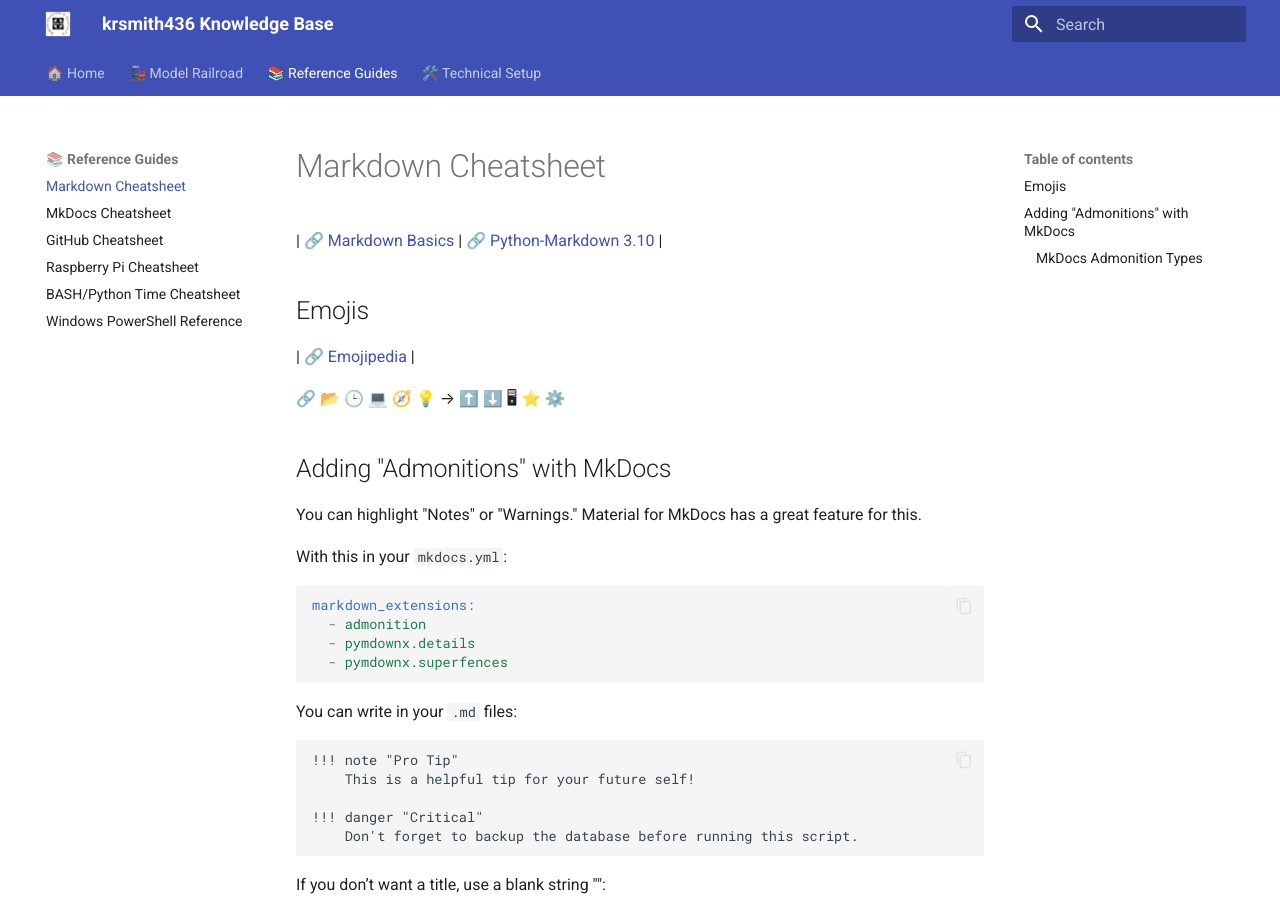
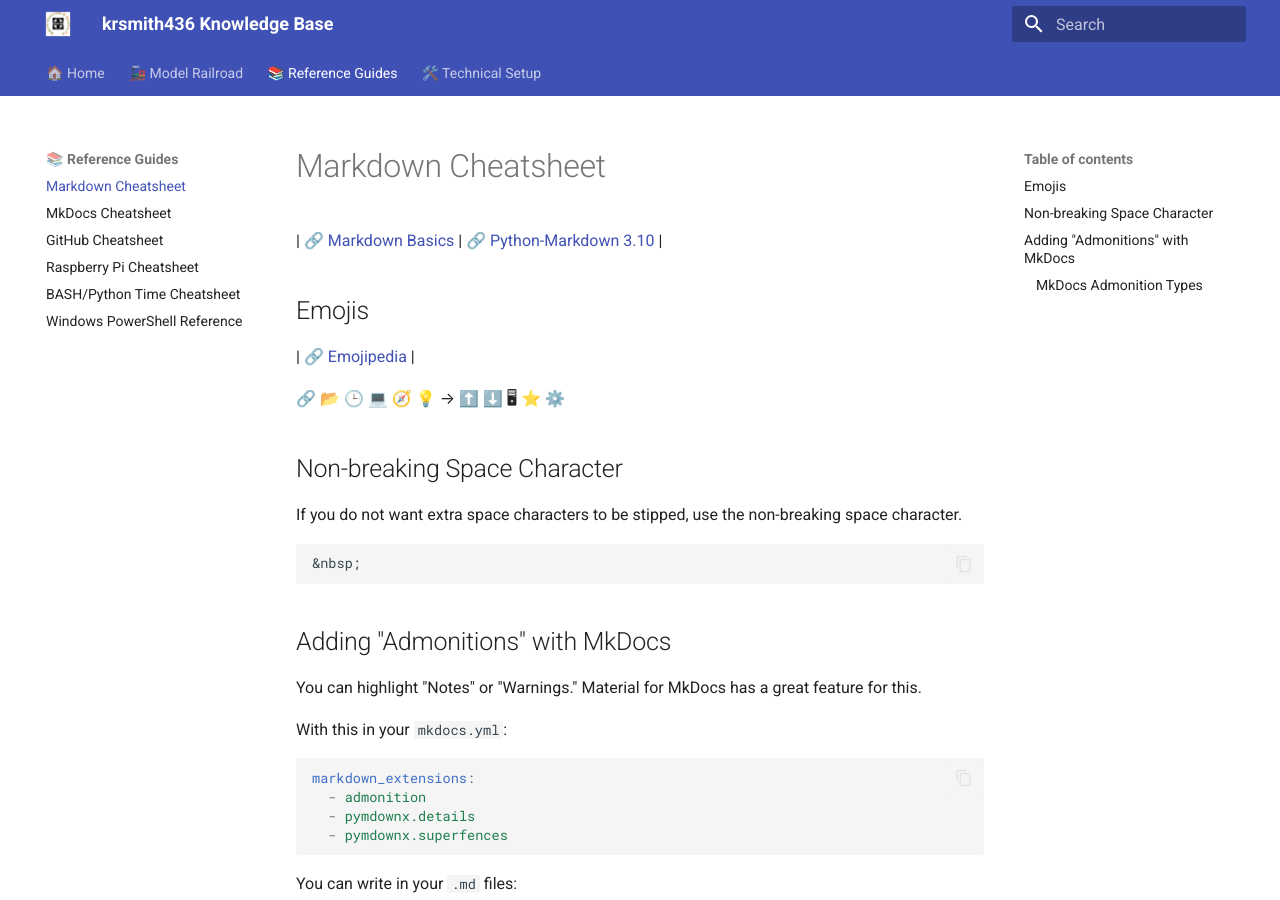
Before and after one commit to krsmith436/ref, an MkDocs documentation site: the page built from docs/guides/markdown_reference.md, in a window 1280 px wide and 900 px high. Built offline with MkDocs 1.6.1 and Material for MkDocs 9.7.7, drawn with Linux system fonts in a browser that asks for light colours.

````diff
--- a/docs/guides/markdown_reference.md
+++ b/docs/guides/markdown_reference.md
@@ -5,6 +5,13 @@
 | 🔗 [Emojipedia](https://emojipedia.org/) |
 
 🔗 📂 🕒 💻 🧭 💡 → ⬆️ ⬇️ 🖥 ⭐ ⚙️
+
+## Non-breaking Space Character
+If you do not want extra space characters to be stipped, use the non-breaking space character.
+
+```markdown
+&nbsp;
+```
 
 ## Adding "Admonitions" with MkDocs
 You can highlight "Notes" or "Warnings." Material for MkDocs has a great feature for this.
--- a/mkdocs.yml
+++ b/mkdocs.yml
@@ -23,6 +23,7 @@ nav:
   - 🏠 Home: index.md
   - 🚂 Model Railroad:
       - Simple Computer Aided Railway Modeler (SCARM): mr/scarm.md
+      - MQTT Comminications: mr/shsf_mqtt_hierarchy.md
   - 📚 Reference Guides:
       - Markdown Cheatsheet: guides/markdown_reference.md
       - MkDocs Cheatsheet: guides/mkdocs_reference.md
````
Also changed, not shown: docs/mr/shsf_mqtt_hierarchy.md (added, +20 -0 lines).
